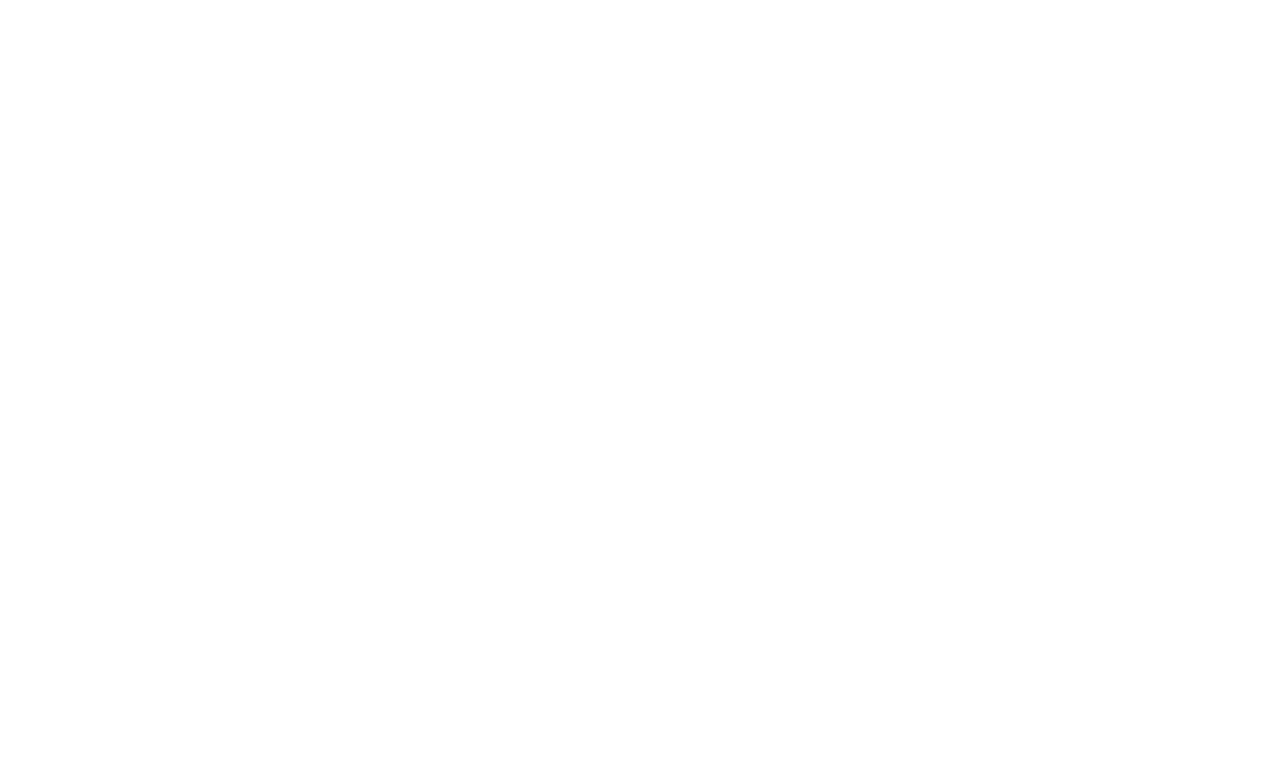
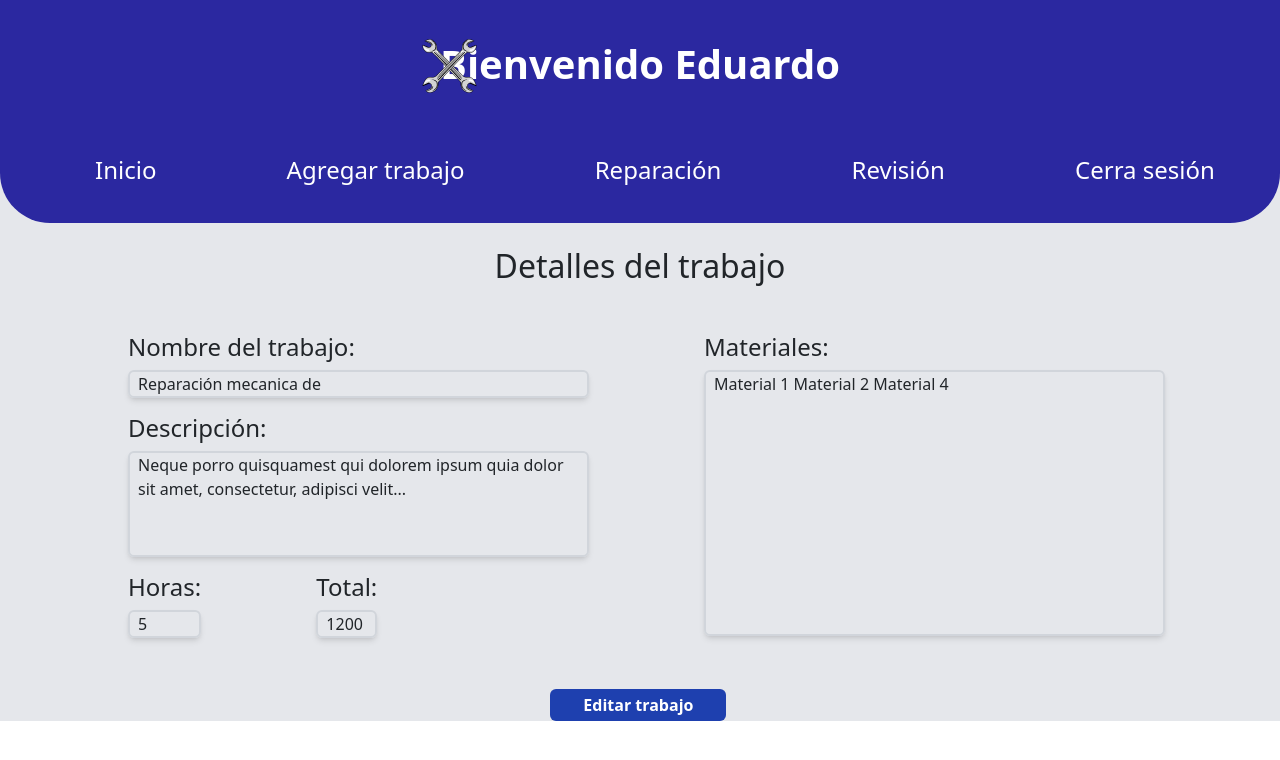
Before and after one commit to Karen-Hoil/taller_react, a React (Create React App) app: page /detalles in a window 1280 px wide. Shown: the top 760 px of the page. Built offline with nearby package versions, Linux system fonts and the light colour scheme.

Commit message:
vista detalles con un ligero desperfecto

```diff
--- a/src/components/TableWorks.jsx
+++ b/src/components/TableWorks.jsx
@@ -16,7 +16,7 @@
 
   const filaTable = (datos) => {
     return datos.map((elementos, indice) => (
-      <tr key={indice} className={indice % 2 === 0 ? "bg-gray-100 text-center" : "bg-gray-400 text-center"}>
+      <tr key={indice} className={indice % 2 === 0 ? "bg-white text-center" : "bg-gray-200 text-center"}>
         {elementos.map((elemento, subindice) => (
           <td key={subindice}>{elemento}</td>
         ))}
--- a/src/page/detalles.js
+++ b/src/page/detalles.js
@@ -1,10 +1,50 @@
 import React from "react";
+import Header from "../components/navar";
 
-function Detalles (){
-    return(
-        <>
-
-        </>
-    )
+function Detalles() {
+  return (
+    <div className="bg-gray-200">
+      <Header />
+      <h2 className="text-center mt-4">Detalles del trabajo</h2>
+      <div className="flex ml-[10%] mt-5">
+        <div className="flex-1">
+          <h4>Nombre del trabajo:</h4>
+          <p className="max-w-[80%] border-gray-300 border-2 rounded px-2 shadow-md">
+            Reparación mecanica de
+          </p>
+          <h4 className="mt-3">Descripción:</h4>
+          <p className="max-w-[80%] max-h-[40%] h-[40%] border-gray-300 border-2 rounded px-2 shadow-md">
+            Neque porro quisquamest qui dolorem ipsum quia dolor sit amet,
+            consectetur, adipisci velit...
+          </p>
+          <div className="flex">
+            <div className="flex flex-col">
+              <h4>Horas:</h4>
+              <p className="border-gray-300 border-2 rounded px-2 shadow-md">
+                5
+              </p>
+            </div>
+            <div className="flex flex-col ml-[20%]">
+              <h4>Total:</h4>
+              <p className="border-gray-300 border-2 rounded px-2 shadow-md">
+                1200
+              </p>
+            </div>
+          </div>
+        </div>
+        <div className="flex-1">
+          <h4>Materiales:</h4>
+          <p className="max-w-[80%] h-[100%] max-h-[100%] border-gray-300 border-2 rounded px-2 shadow-md">
+            Material 1 Material 2 Material 4
+          </p>
+        </div>
+      </div>
+      <div className="mt-[7%] mb-10 ml-[43%]">
+        <button className="bg-blue-800 text-white px-4 py-1 rounded w-44">
+          <b>Editar trabajo</b>
+        </button>
+      </div>
+    </div>
+  );
 }
-export default Detalles
+export default Detalles;
--- a/src/page/reparacion.js
+++ b/src/page/reparacion.js
@@ -21,9 +21,9 @@
   ];
 
   return (
-    <>
+    <div className="bg-gray-200 h-screen">
       <Header />
-      <h2 className="text-center mt-3">Reparación</h2>
+      <h2 className="text-center mt-4">Reparación</h2>
       <div className="flex mt-3 ml-[30%] mb-5">
         <div className="flex-1 bg-purple-500 rounded p-1 mr-[20%] flex items-center">
           <img src={Buscar} alt="..." className="w-8 h-6 ml-3" />
@@ -38,7 +38,7 @@
         </div>
       </div>
       <TableWorks columna={columnaData} fila={prueba} />
-    </>
+    </div>
   );
 }
 export default Reparacion;
```
Also changed, not shown: 1 other file (tests, documents, lock files or other folders).
